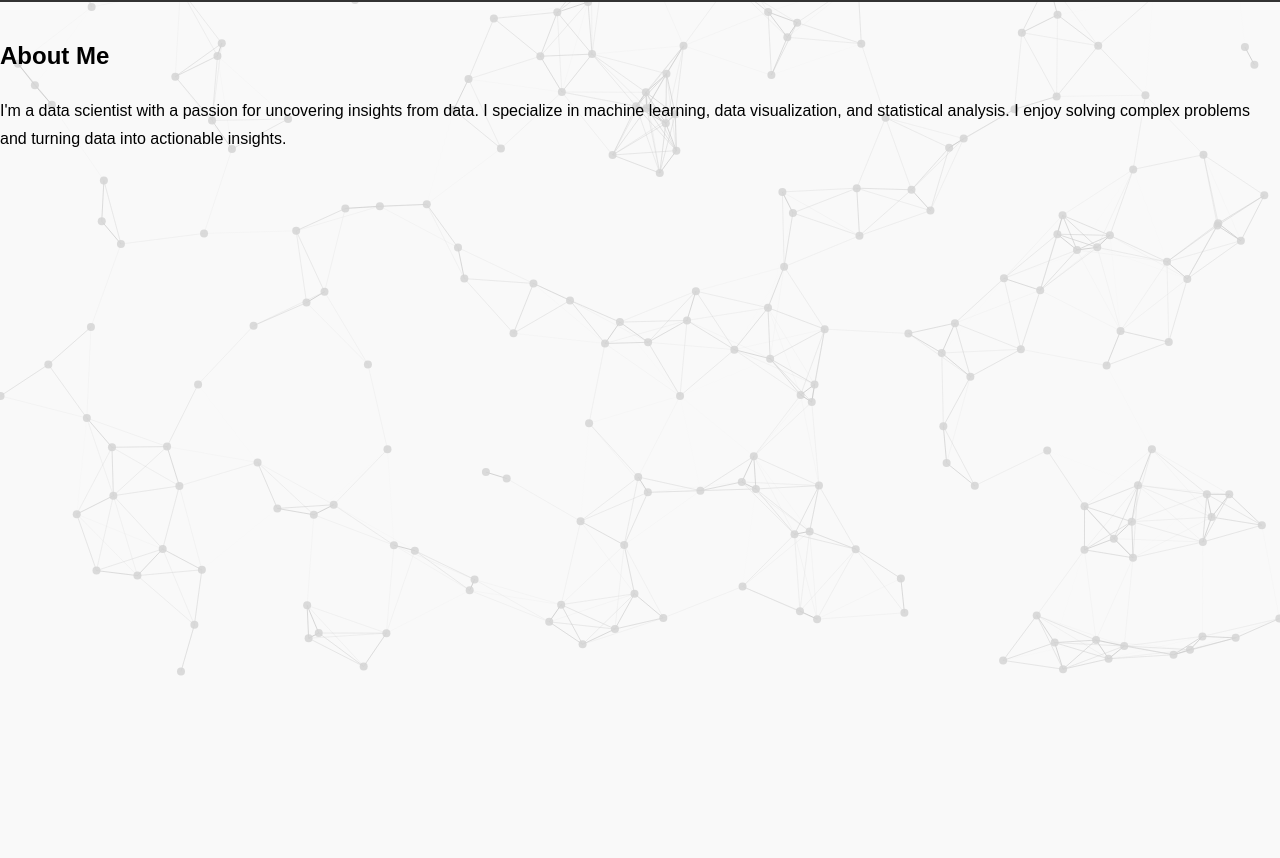
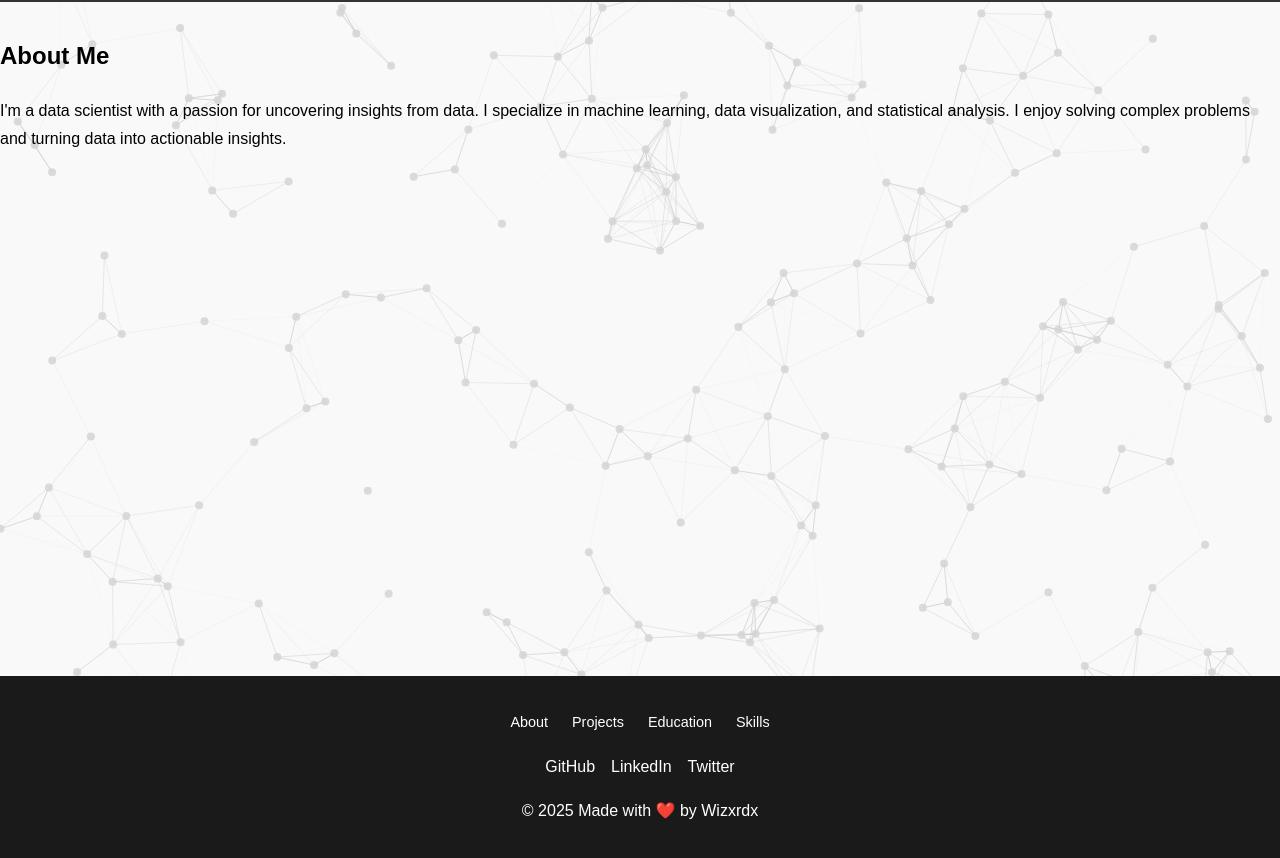
Before and after one commit to Wizxrdx/wizxrdx.github.io, a Next.js app: page / in a window 1280 px wide. Shown: the part 176-1034 px from the top of the page. Before the commit the page ends 852 px from the top, so only its background shows below. Built offline with nearby package versions, Linux system fonts and the light colour scheme.

Commit message:
Add Footer component with navigation and social links; include styling

```diff
--- a/src/app/layout.tsx
+++ b/src/app/layout.tsx
@@ -1,14 +1,18 @@
 import "../styles/globals.css";
 import Background from "../components/Background/Background";
 import Navbar from "../components/Navbar/Navbar";
+import Footer from "../components/Footer/Footer";
 
 export default function RootLayout({children}: {children: React.ReactNode}) {
   return (
     <html lang="en">
       <body>
-        <Navbar />
         <Background />
-        {children}
+        <div className="layout">
+          <Navbar />
+          <main className="content">{children}</main>
+          <Footer />
+        </div>
       </body>
     </html>
   );
--- /dev/null
+++ b/src/components/Footer/Footer.module.css
@@ -0,0 +1,53 @@
+.footer {
+  background-color: #1a1a1a;
+  color: #fff;
+  padding: 2rem 0;
+  text-align: center;
+}
+
+.container {
+  max-width: 1200px;
+  margin: 0 auto;
+  padding: 0 1rem;
+}
+
+.branding {
+  font-size: 1rem;
+  margin-bottom: 1rem;
+}
+
+.navLinks {
+  list-style: none;
+  padding: 0;
+  margin: 0;
+  display: flex;
+  justify-content: center;
+  gap: 1.5rem;
+  margin-bottom: 1rem;
+}
+
+.navLinks li a {
+  color: #fff;
+  text-decoration: none;
+  font-size: 0.9rem;
+}
+
+.navLinks li a:hover {
+  text-decoration: underline;
+}
+
+.socialLinks {
+  display: flex;
+  justify-content: center;
+  gap: 1rem;
+}
+
+.socialLinks a {
+  color: #fff;
+  text-decoration: none;
+  font-size: 1rem;
+}
+
+.socialLinks a:hover {
+  text-decoration: underline;
+}
--- /dev/null
+++ b/src/components/Footer/Footer.tsx
@@ -0,0 +1,42 @@
+import styles from "./Footer.module.css";
+
+export default function Footer() {
+  return (
+    <footer className={styles.footer}>
+      <div className={styles.container}>
+
+        {/* Navigation Links */}
+        <ul className={styles.navLinks}>
+          <li>
+            <a href="/">About</a>
+          </li>
+          <li>
+            <a href="/projects">Projects</a>
+          </li>
+          <li>
+            <a href="/education">Education</a>
+          </li>
+          <li>
+            <a href="/skills">Skills</a>
+          </li>
+        </ul>
+
+        {/* Social Media Links */}
+        <div className={styles.socialLinks}>
+          <a href="https://github.com/Wizxrdx" target="_blank" rel="noopener noreferrer">
+            GitHub
+          </a>
+          <a href="https://linkedin.com/in/benlabbao" target="_blank" rel="noopener noreferrer">
+            LinkedIn
+          </a>
+          <a href="https://twitter.com/benlabbao" target="_blank" rel="noopener noreferrer">
+            Twitter
+          </a>
+        </div>
+
+        {/* Footer Name or Branding */}
+        <p className={styles.branding}>© {new Date().getFullYear()} Made with ❤️ by Wizxrdx</p>
+      </div>
+    </footer>
+  );
+}
```
